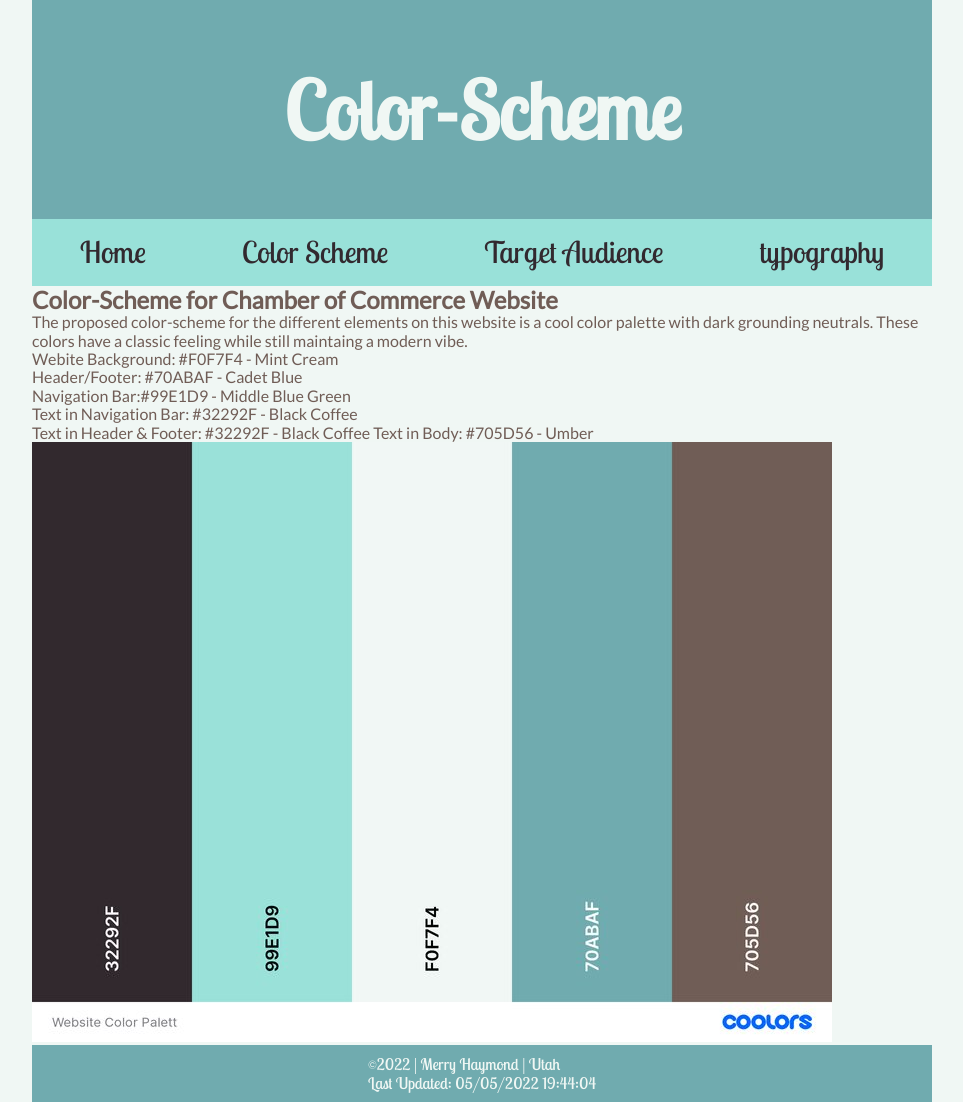
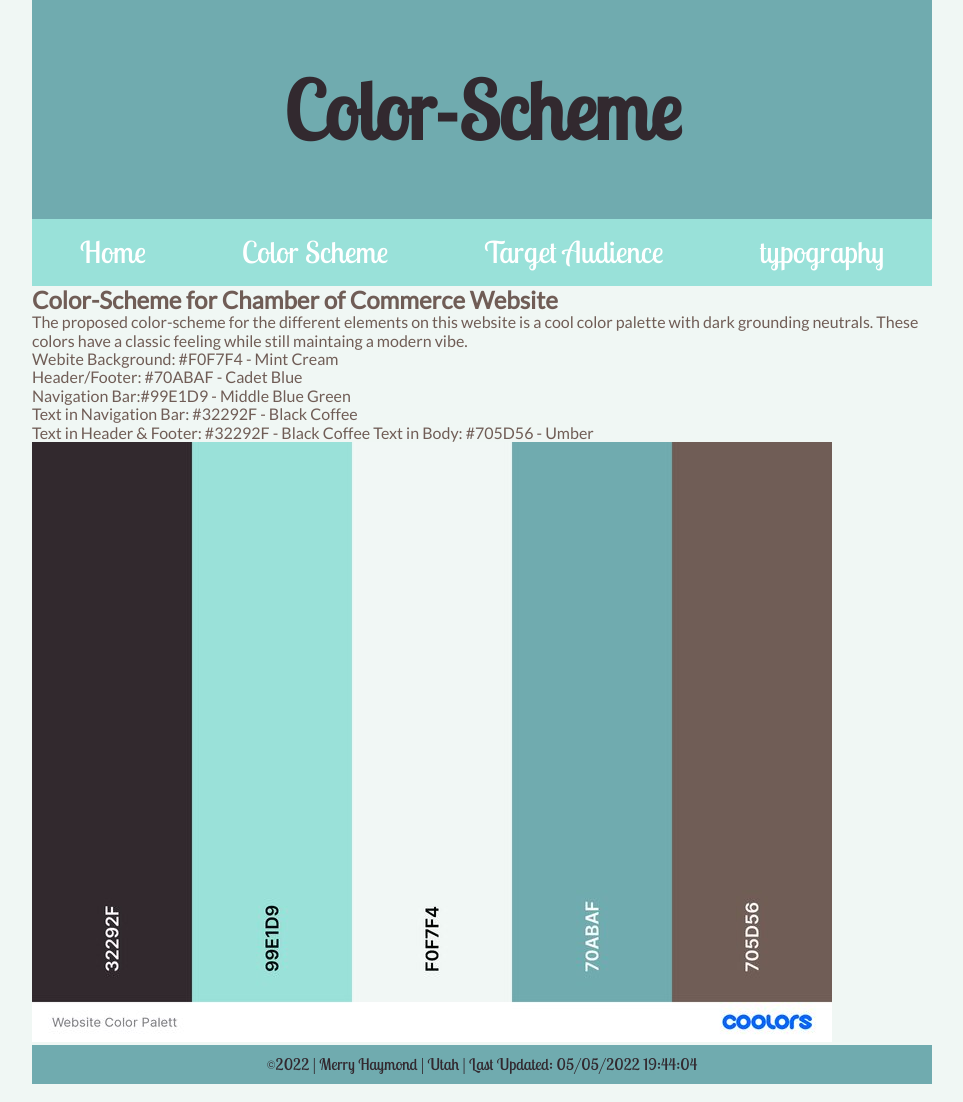
Before and after one commit to mjhaymond/wdd230, a plain HTML site: page lesson3/color-scheme.html in a window 1280 px wide. Shown: the whole page, without its empty margins (158-1121 px from the left). Drawn offline with Linux system fonts and the light colour scheme.

Commit message:
color push

```diff
--- a/lesson3/color-scheme.html
+++ b/lesson3/color-scheme.html
@@ -51,8 +51,8 @@
     </div>
     <footer>
         <div>
-            &copy;<span id="currentYear"></span> | Merry Haymond | Utah
-            <p>Last Updated: <span id="updatedDate"></span></p>
+            <p>&copy;<span id="currentYear"></span> | Merry Haymond | Utah |
+                Last Updated: <span id="updatedDate"></span></p>
         </div>
     </footer>
     <script src="js/base.js"></script>
--- a/lesson3/css/base.css
+++ b/lesson3/css/base.css
@@ -37,14 +37,14 @@ nav ul li a {
 	font-family: 'Lobster Two', cursive;
 	font-size: 30px;
 	background-color: #99E1D9;
-	color: #32292F;
+	color: white;
 }
 
 header, footer {
     display: flex;
     background-color: #70ABAF;
 	font-family: 'Lobster Two', cursive;
-	color: #F0F7F4;
+	color: #32292F;
     align-items: center;
     justify-content: center;
     padding: 10px;
```
Also changed, not shown: lesson3/index.html (+2 -2 lines), lesson3/target-audience.html (+2 -2 lines), lesson3/typography.html (+2 -2 lines).
